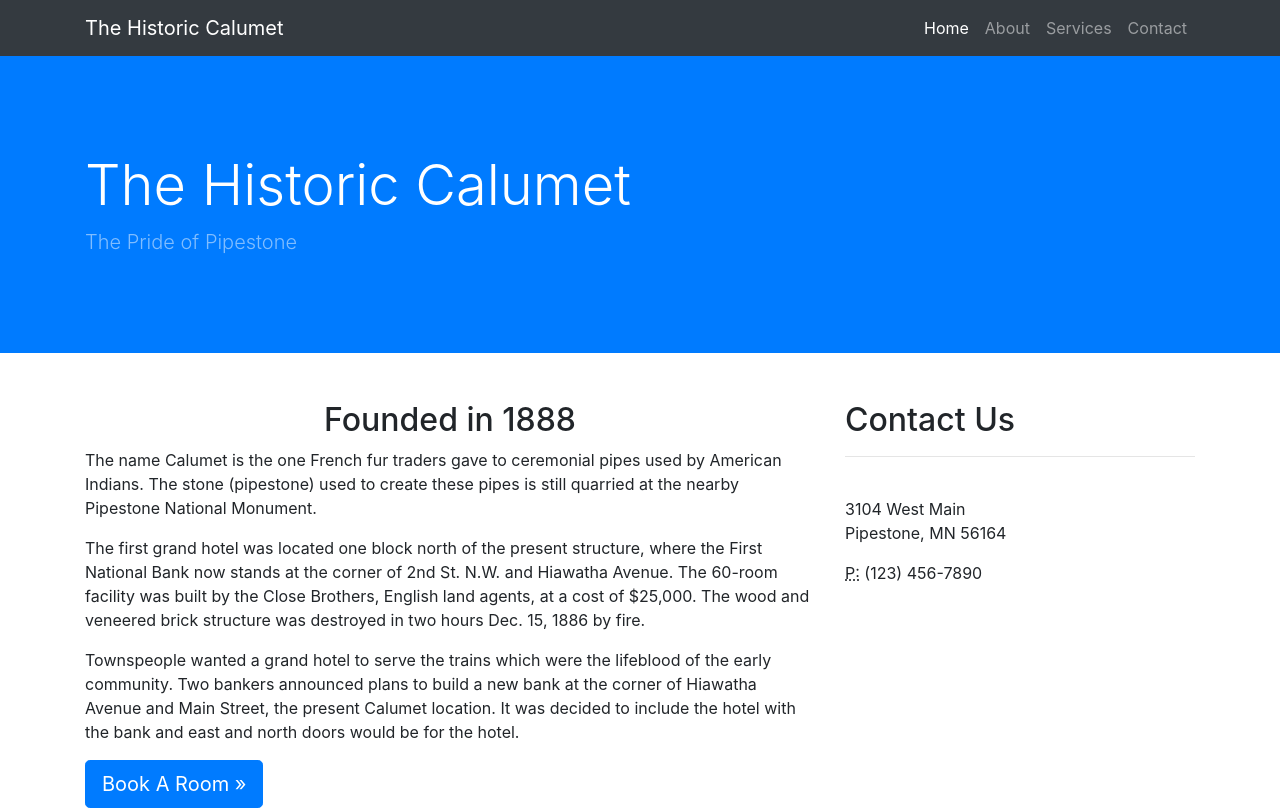
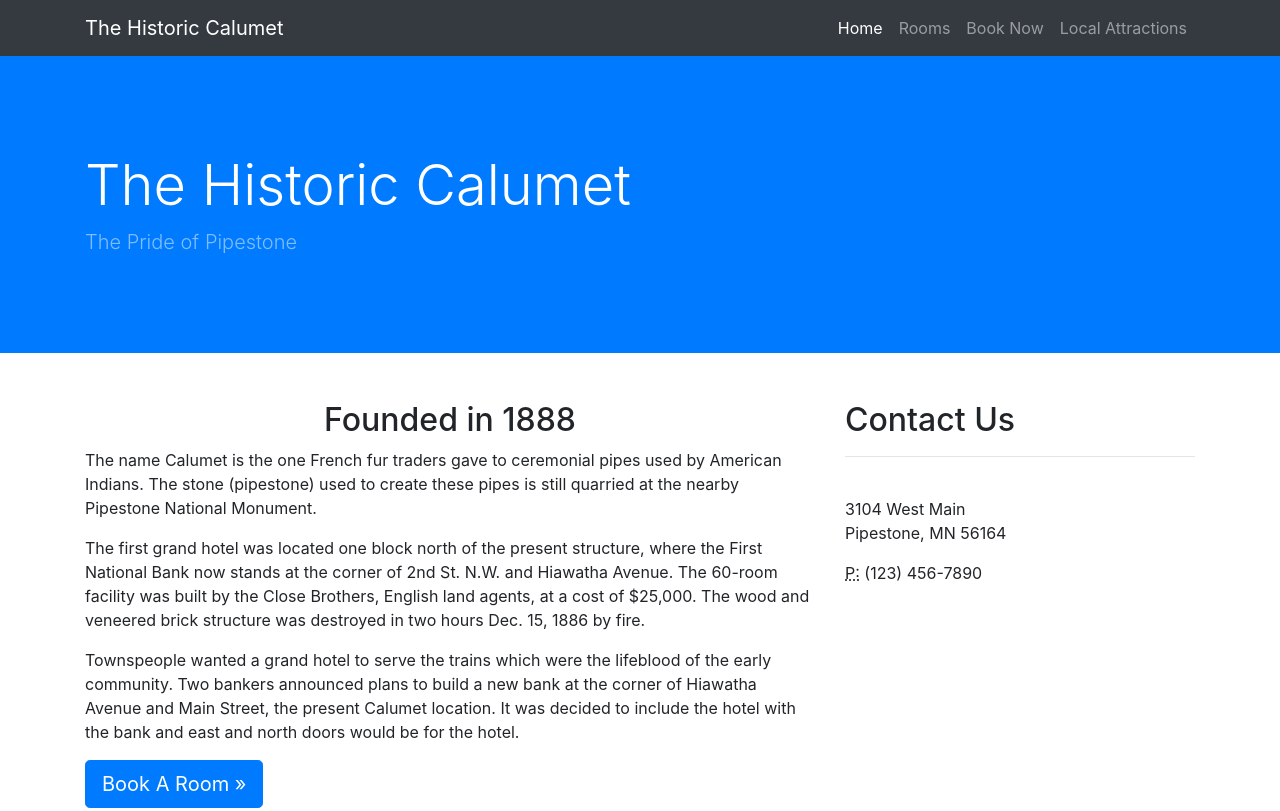
Before and after one commit to s706377/calumet, a website: page index.html in a window 1280 px wide. Shown: the top 811 px of the page. Drawn offline with Linux system fonts and the light colour scheme.

Commit message:
Add files via upload

```diff
--- a/index.html
+++ b/index.html
@@ -35,13 +35,13 @@
             </a>
           </li>
           <li class="nav-item">
-            <a class="nav-link" href="#">About</a>
+            <a class="nav-link" href="#">Rooms</a>
           </li>
           <li class="nav-item">
-            <a class="nav-link" href="#">Services</a>
+            <a class="nav-link" href="#">Book Now</a>
           </li>
           <li class="nav-item">
-            <a class="nav-link" href="#">Contact</a>
+            <a class="nav-link" href="#">Local Attractions</a>
           </li>
         </ul>
       </div>
```
